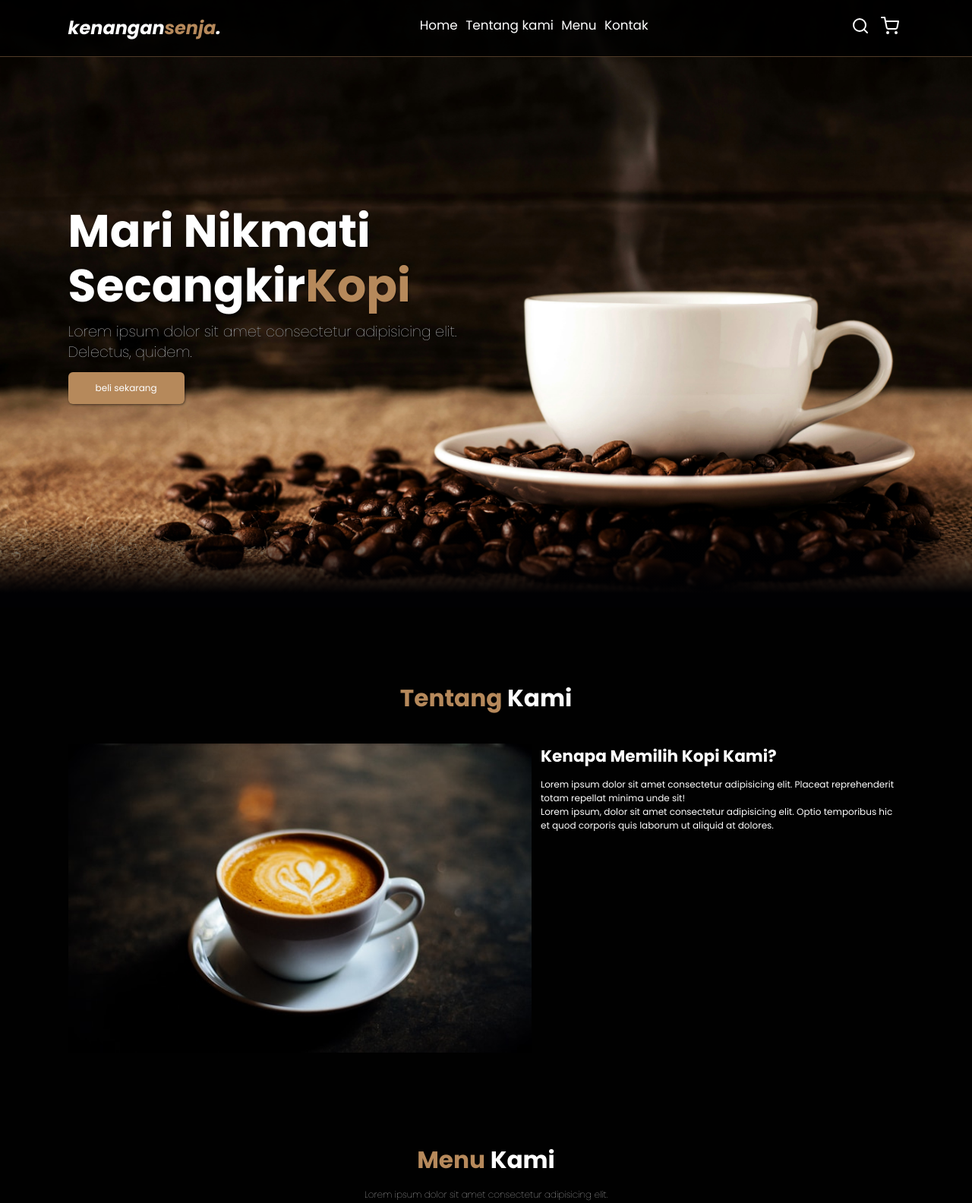
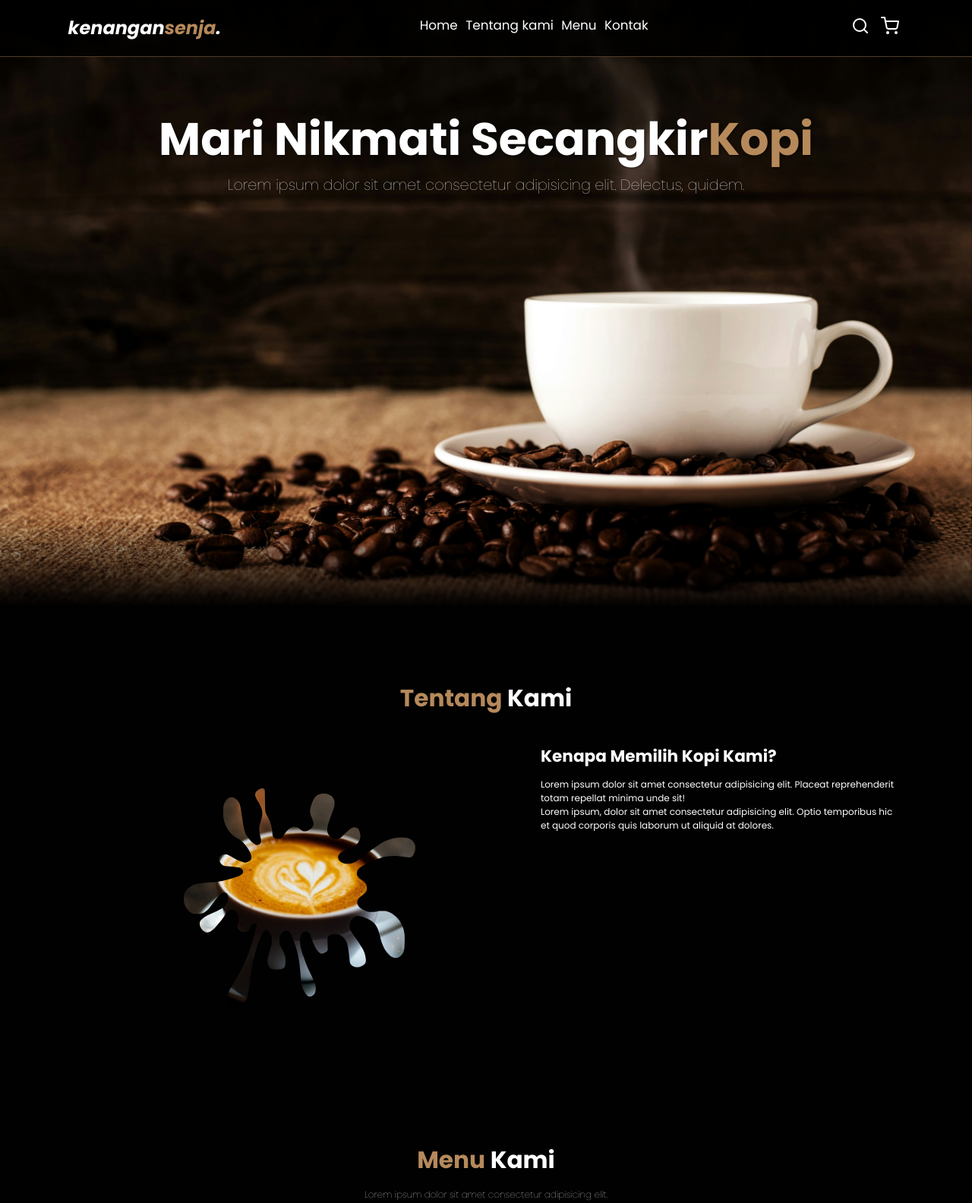
Before and after one commit to fadhilmaulana095/kedai-kopi-kenangan-senja, a PHP site: page / in a window 1280 px wide. Shown: the top 1584 px of the page at 76% size. Run offline with PHP 8.4, Linux system fonts and the light colour scheme.

Commit message:
membuat website kedai kopi part2

```diff
--- a/css/style.css
+++ b/css/style.css
@@ -81,6 +81,40 @@ body {
   display: none;
 }
 
+/* Navbar search form */
+.navbar .search-form {
+  position: absolute;
+  top: 100%;
+  right: 7%;
+  background-color: #fff;
+  width: 50rem;
+  height: 5rem;
+  display: flex;
+  align-items: center;
+  transform: scaleY(0);
+  transform-origin: top;
+  transition: 0.3s;
+}
+
+.navbar .search-form.active {
+  transform: scaleY(1);
+}
+
+.navbar .search-form input {
+  height: 100%;
+  width: 100%;
+  font-size: 1.6rem;
+  color: var(--bg);
+  padding: 1rem;
+}
+
+.navbar .search-form label {
+  cursor: pointer;
+  font-size: 2rem;
+  margin-right: 1.5rem;
+  color: var(--bg);
+}
+
 /* Hero section */
 .hero {
   min-height: 100vh;
@@ -91,8 +125,10 @@ body {
   background-size: cover;
   background-position: center;
   position: relative;
+  mask-image: linear-gradient(rgba(0, 0, 0, 1) 85%, rgba(0, 0, 0, 0));
+  mask-image: linear-gradient(rgba(0, 0, 0, 1) 85%, rgba(0, 0, 0, 0));
 }
-.hero::after {
+/* .hero::after {
   content: "";
   display: block;
   position: absolute;
@@ -104,11 +140,24 @@ body {
     rgba(1, 1, 3, 1) 8%,
     rgba(255, 255, 255, 0) 50%
   );
+} */
+
+.hero .mask-container {
+  position: absolute;
+  /* background: salmon; */
+  inset: 0;
+  -webkit-mask-image: url("../img/menu/header-bg.svg");
+  -webkit-mask-repeat: no-repeat;
+  -webkit-mask-size: cover;
+  -webkit-mask-position: center;
 }
-
 .hero .content {
   padding: 1.4rem 7%;
-  max-width: 60rem;
+  /* max-width: 60rem; */
+  width: 100%;
+  text-align: center;
+  position: fixed;
+  top: 130px;
 }
 
 .hero .content h1 {
@@ -170,6 +219,10 @@ body {
 
 .about .row .about-img img {
   width: 100%;
+  -webkit-mask-image: url("../img/menu/splash.svg");
+  -webkit-mask-size: 50%;
+  -webkit-mask-repeat: no-repeat;
+  -webkit-mask-position: center;
 }
 
 .about .row .content {
@@ -358,6 +411,11 @@ footer .credit a {
     transform: scaleX(0.2);
   }
 
+  .navbar .search-form {
+    width: 90%;
+    right: 2rem;
+  }
+
   .about .row {
     flex-wrap: wrap;
   }
--- a/index.html
+++ b/index.html
@@ -32,23 +32,32 @@
       </div>
 
       <div class="navbar-extra">
-        <a href="#" id="search"><i data-feather="search"></i></a>
+        <a href="#" id="search-button"><i data-feather="search"></i></a>
         <a href="#" id="shopping-cart"><i data-feather="shopping-cart"></i></a>
         <a href="#" id="hamburger-menu"><i data-feather="menu"></i></a>
       </div>
+
+      <!-- Search Form start -->
+      <div class="search-form">
+        <input type="search" id="search-box" placeholder="search here..." />
+        <label for="search-box"><i data-feather="search"></i></label>
+      </div>
+
+      <!-- search Form end -->
     </nav>
     <!--navbar end-->
 
     <!--Hero Selection start-->
     <section class="hero" id="home">
+      <div class="mask-container">
         <main class="content">
           <h1>Mari Nikmati Secangkir<span>Kopi</span></h1>
           <p>
             Lorem ipsum dolor sit amet consectetur adipisicing elit. Delectus,
             quidem.
           </p>
-        <a href="#" class="cta">beli sekarang</a>
         </main>
+      </div>
     </section>
 
     <!--Hero Selection end-->
--- a/js/script.js
+++ b/js/script.js
@@ -1,15 +1,29 @@
-//toggle class active
+//toggle class active untuk hamburger menu
 const navbarNav = document.querySelector(".navbar-nav");
 //ketika hamburger menu di klik
 document.querySelector("#hamburger-menu").onclick = () => {
   navbarNav.classList.toggle("active");
 };
 
-//klik di luar sidebar untuk menghilangkan nav
-const hamburger = document.querySelector("#hamburger-menu");
+//Toggle class active untuk search form
+const searchForm = document.querySelector(".search-form");
+const searchBox = document.querySelector("#search-box");
+
+document.querySelector("#search-button").onclick = (e) => {
+  searchForm.classList.toggle("active");
+  searchBox.focus();
+  e.preventDefault();
+};
+
+//klik di luar elemen
+const hm = document.querySelector("#hamburger-menu");
+const sb = document.querySelector("#search-button");
 
 document.addEventListener("click", function (e) {
-  if (!hamburger.contains(e.target) && !navbarNav.contains(e.target)) {
+  if (!hm.contains(e.target) && !navbarNav.contains(e.target)) {
     navbarNav.classList.remove("active");
   }
+  if (!sb.contains(e.target) && !searchForm.contains(e.target)) {
+    searchForm.classList.remove("active");
+  }
 });
```
Also changed, not shown: img/menu/coffee-beans.svg.svg (added), img/menu/header-bg.svg (added), img/menu/splash.svg (added). Lines whose indentation alone changed are shown as unchanged.
